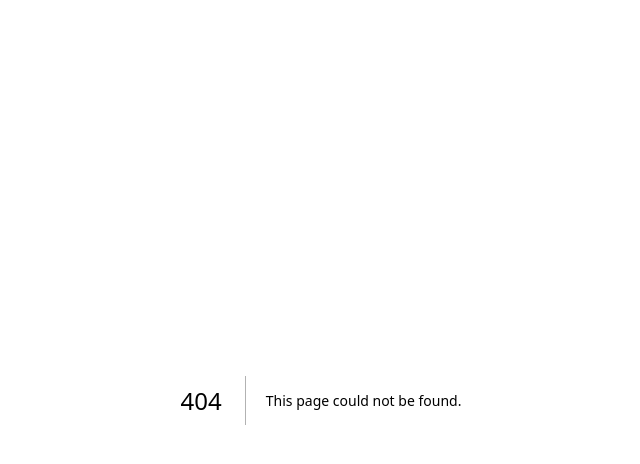
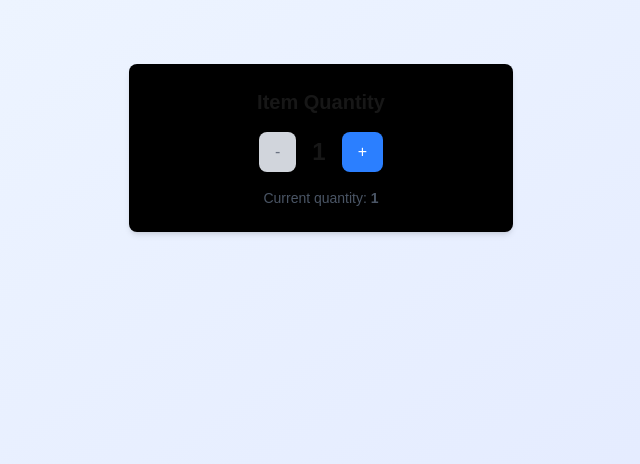
Before and after one commit to puskal007/cprg306-assignments, a Next.js app: page /week-4 in a window 1280 px wide. Before the commit this address had no page. Shown: the top 464 px of the page, without its empty margins (319-959 px from the left). Built offline with nearby package versions, Linux system fonts and the light colour scheme.

Commit message:
Completed week 2 assignment

```diff
--- a/app/page.js
+++ b/app/page.js
@@ -15,6 +15,11 @@ export default function Home() {
             Week 3 Assignment
           </Link>
         </li>
+        <li>
+          <Link href="/week-4" className="text-blue-600 hover:text-blue-800 underline">
+            Week 4 Assignment
+          </Link>
+        </li>
       </ul>
     </main>
   );
--- /dev/null
+++ b/app/week-4/new-item.js
@@ -0,0 +1,44 @@
+"use client";
+import { useState } from "react";
+
+export default function NewItem() {
+  const [quantity, setQuantity] = useState(1);
+
+  return (
+    <div className="bg-black p-6 rounded-lg shadow-md max-w-sm mx-auto mt-8 text-center">
+      <h2 className="text-xl font-semibold mb-4">Item Quantity</h2>
+
+      <div className="flex items-center justify-center gap-4 mb-4">
+        <button
+          onClick={() => setQuantity(q => Math.max(1, q - 1))}
+          disabled={quantity <= 1}
+          className={`px-4 py-2 rounded-lg font-medium ${
+            quantity <= 1
+              ? "bg-gray-300 text-gray-500 cursor-not-allowed"
+              : "bg-blue-500 text-white hover:bg-blue-600"
+          }`}
+        >
+          -
+        </button>
+
+        <span className="text-2xl font-bold">{quantity}</span>
+
+        <button
+          onClick={() => setQuantity(q => Math.min(20, q + 1))}
+          disabled={quantity >= 20}
+          className={`px-4 py-2 rounded-lg font-medium ${
+            quantity >= 20
+              ? "bg-gray-300 text-gray-500 cursor-not-allowed"
+              : "bg-blue-500 text-white hover:bg-blue-600"
+          }`}
+        >
+          +
+        </button>
+      </div>
+
+      <p className="text-sm text-gray-600">
+        Current quantity: <span className="font-semibold">{quantity}</span>
+      </p>
+    </div>
+  );
+}
--- /dev/null
+++ b/app/week-4/page.js
@@ -0,0 +1,11 @@
+import NewItem from './new-item';
+
+export default function Page() {
+  return (
+    <main className="min-h-screen bg-gradient-to-br from-blue-50 to-indigo-100 p-8">
+      <div className="max-w-4xl mx-auto">
+        <NewItem />
+      </div>
+    </main>
+  );
+}
```
Also changed, not shown: 2 other files (tests, documents, lock files or other folders).
